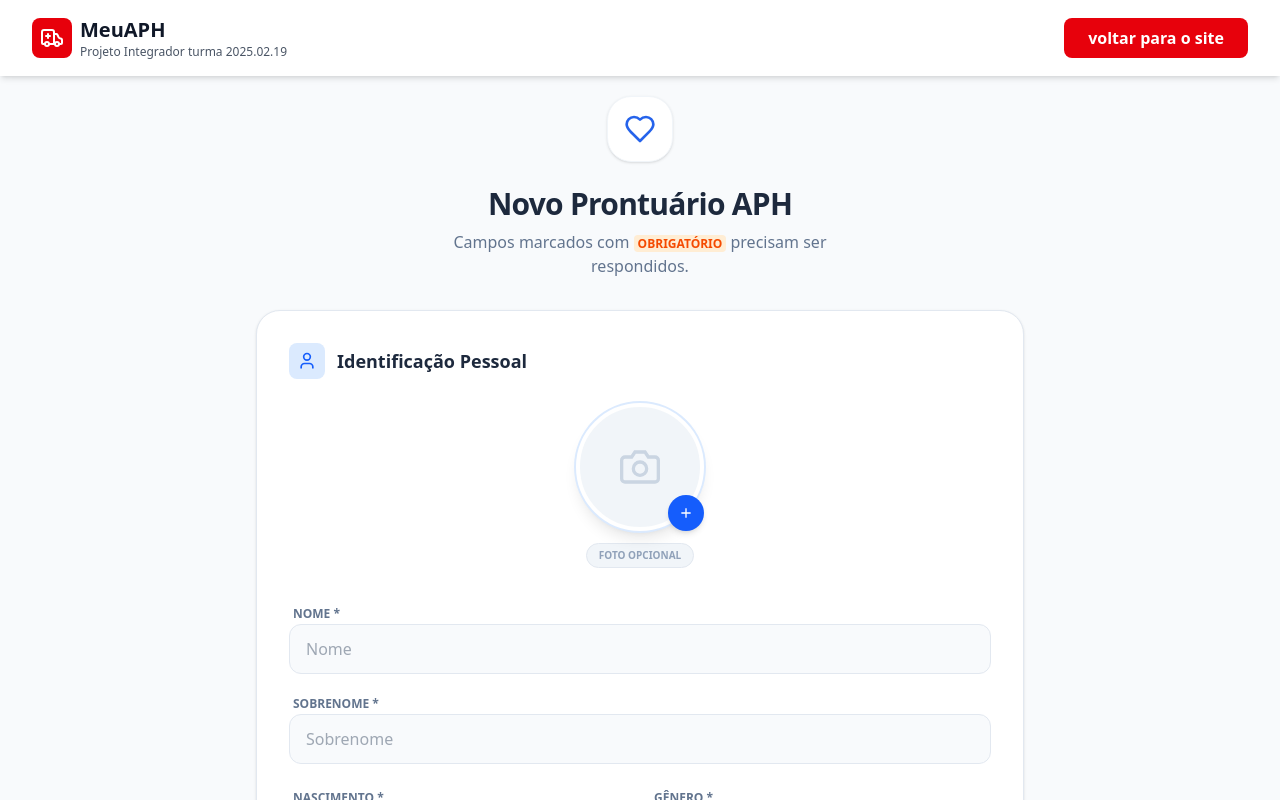
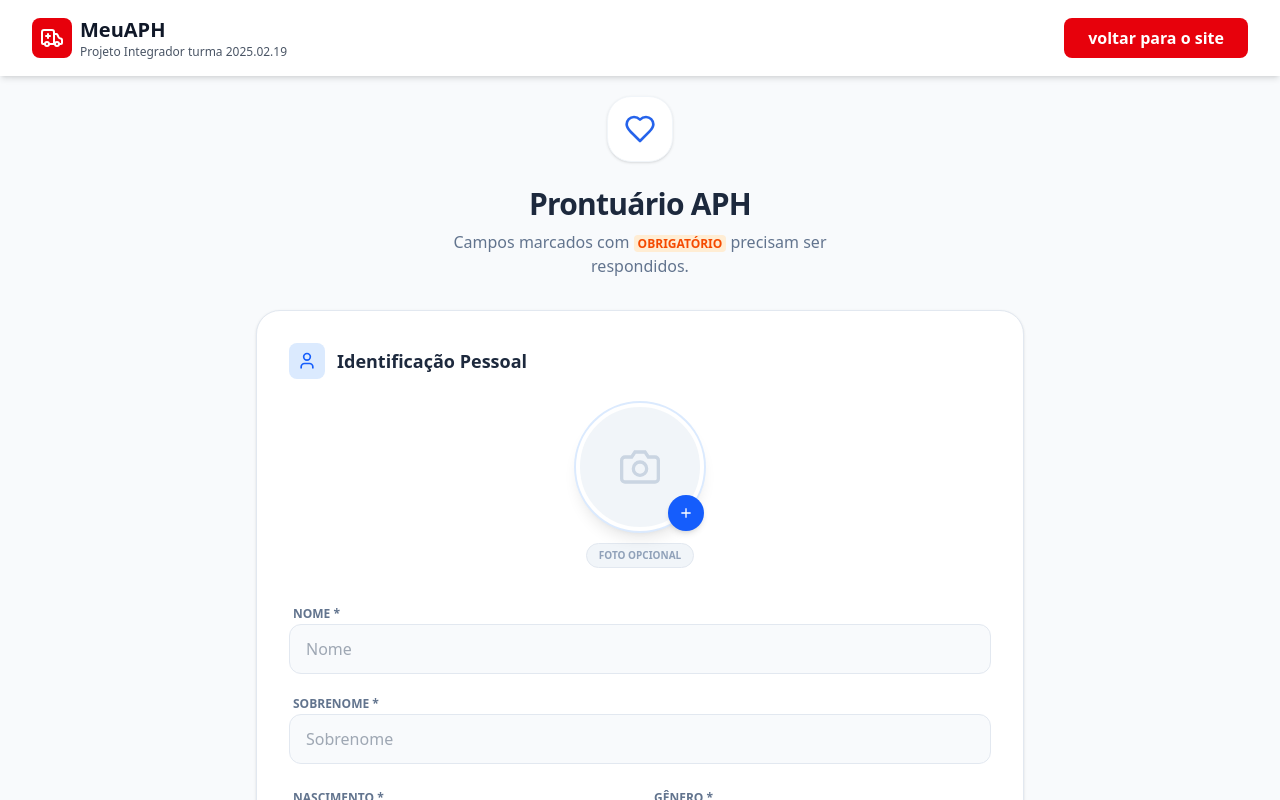
Before and after one commit to WilliamnMiranda/teste-vercel, a React (Vite) app: page /register in a window 1280 px wide. Shown: the top 800 px of the page. Built offline with nearby package versions, Linux system fonts and the light colour scheme.

Commit message:
rename tittle register

```diff
--- a/src/routes/register/index.jsx
+++ b/src/routes/register/index.jsx
@@ -140,7 +140,7 @@ const Register = () => {
               <svg xmlns="http://www.w3.org/2000/svg" width="32" height="32" viewBox="0 0 24 24" fill="none" stroke="#2563EB" strokeWidth="2" strokeLinecap="round" strokeLinejoin="round"><path d="M19 14c1.49-1.46 3-3.21 3-5.5A5.5 5.5 0 0 0 16.5 3c-1.76 0-3 .5-4.5 2-1.5-1.5-2.74-2-4.5-2A5.5 5.5 0 0 0 2 8.5c0 2.3 1.5 4.05 3 5.5l7 7Z"/></svg>
             </div>
             <h1 className="text-3xl font-black text-slate-800 mb-2 tracking-tight">
-              {idGerado ? "Prontuário Gerado!" : "Novo Prontuário APH"}
+              {idGerado ? "Prontuário Gerado!" : "Prontuário APH"}
             </h1>
             <p className="text-slate-500 max-w-md mx-auto">Campos marcados com <span className="text-orange-600 font-bold bg-orange-100 px-1 rounded text-xs">OBRIGATÓRIO</span> precisam ser respondidos.</p>
           </div>
```
